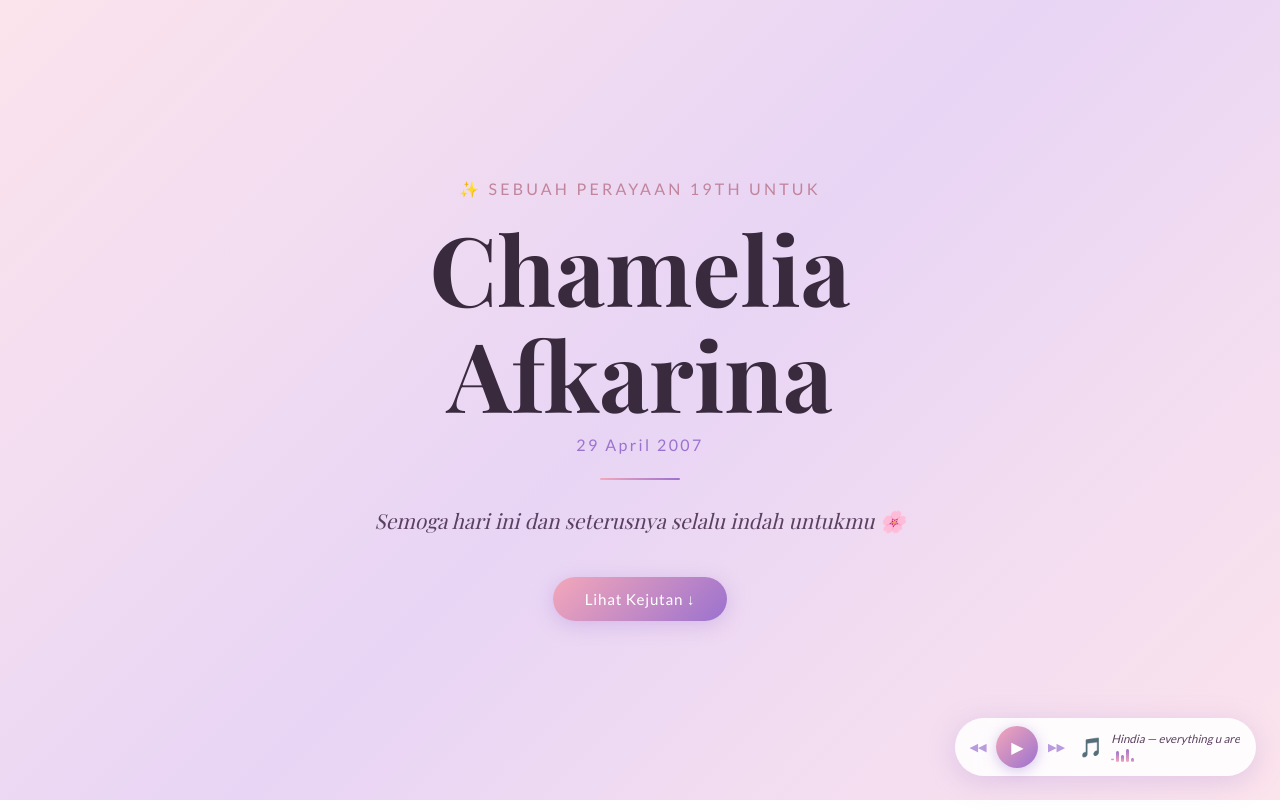
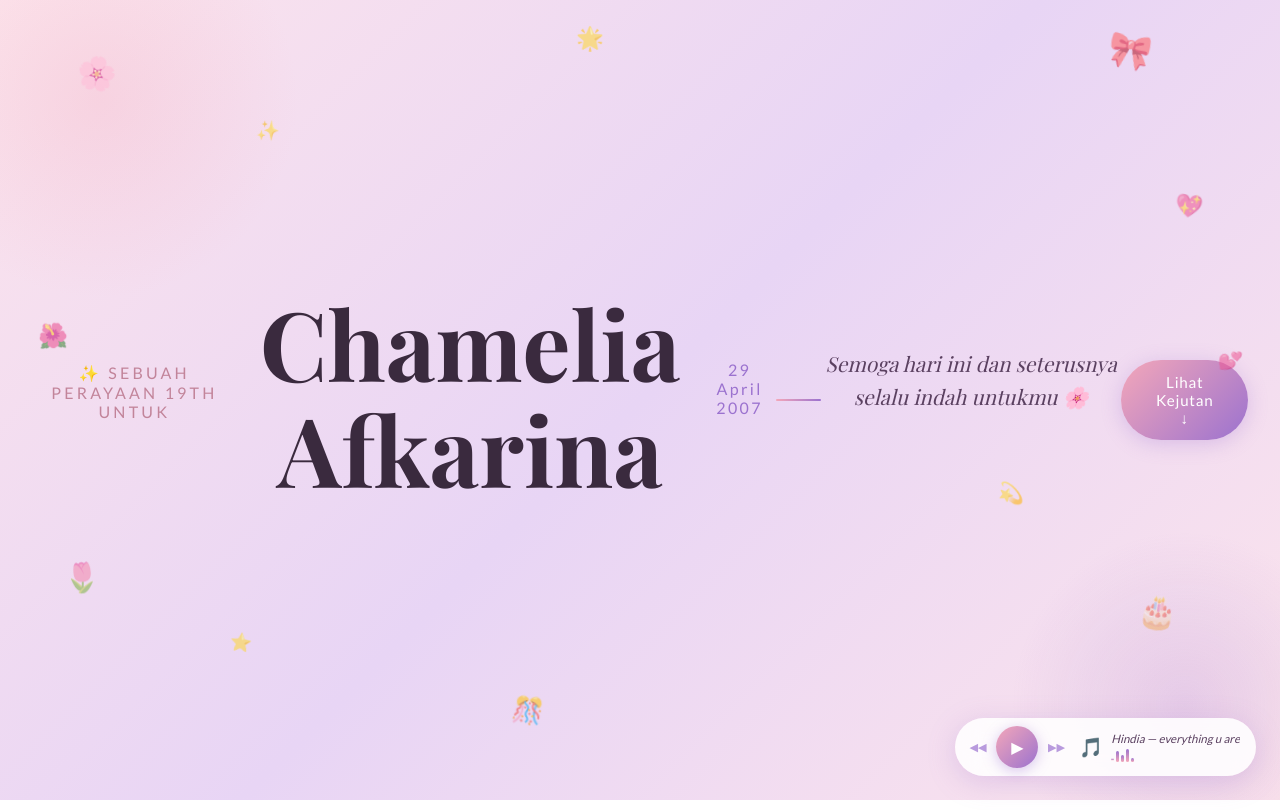
Before and after one commit to Alvin831/selamatya-, a plain HTML site: page index.html in a window 1280 px wide. Shown: the top 810 px of the page. Drawn offline with nearby package versions, Linux system fonts and the light colour scheme; a web font is replaced by a local one.

Commit message:
add hero ornaments

```diff
--- a/index.html
+++ b/index.html
@@ -14,7 +14,21 @@
 
   <!-- Hero Section -->
   <section class="hero">
-    <div class="hero-content">
+    <div class="hero-ornaments">
+      <span>🌸</span>
+      <span>✨</span>
+      <span>🎀</span>
+      <span>💖</span>
+      <span>🌷</span>
+      <span>⭐</span>
+      <span>🎂</span>
+      <span>💫</span>
+      <span>🌺</span>
+      <span>💕</span>
+      <span>🎊</span>
+      <span>🌟</span>
+    </div>
+    <div class="hero-content"></div>
       <p class="subtitle">✨ Sebuah perayaan 19th untuk</p>
       <h1 class="name">Chamelia Afkarina</h1>
       <p class="date">29 April 2007</p>
--- a/style.css
+++ b/style.css
@@ -55,6 +55,63 @@ body {
   background: linear-gradient(135deg, #fce4ec 0%, #e8d5f5 50%, #fce4ec 100%);
   padding: 2rem;
   z-index: 1;
+  overflow: hidden;
+}
+
+/* Ornamen hero */
+.hero::before,
+.hero::after {
+  content: '';
+  position: absolute;
+  border-radius: 50%;
+  pointer-events: none;
+  z-index: 0;
+}
+
+.hero::before {
+  width: 400px; height: 400px;
+  background: radial-gradient(circle, rgba(244,167,185,0.25) 0%, transparent 70%);
+  top: -100px; left: -100px;
+}
+
+.hero::after {
+  width: 350px; height: 350px;
+  background: radial-gradient(circle, rgba(155,114,207,0.2) 0%, transparent 70%);
+  bottom: -80px; right: -80px;
+}
+
+.hero-ornaments {
+  position: absolute;
+  inset: 0;
+  pointer-events: none;
+  z-index: 0;
+  overflow: hidden;
+}
+
+.hero-ornaments span {
+  position: absolute;
+  font-size: 1.6rem;
+  opacity: 0.55;
+  animation: floatOrnament ease-in-out infinite;
+}
+
+/* posisi & ukuran tiap ornamen */
+.hero-ornaments span:nth-child(1)  { top: 8%;  left: 6%;   font-size: 2rem;   animation-duration: 4s;   animation-delay: 0s; }
+.hero-ornaments span:nth-child(2)  { top: 15%; left: 20%;  font-size: 1.2rem; animation-duration: 5s;   animation-delay: 0.5s; }
+.hero-ornaments span:nth-child(3)  { top: 5%;  right: 10%; font-size: 2.2rem; animation-duration: 3.5s; animation-delay: 1s; }
+.hero-ornaments span:nth-child(4)  { top: 25%; right: 6%;  font-size: 1.4rem; animation-duration: 4.5s; animation-delay: 0.3s; }
+.hero-ornaments span:nth-child(5)  { top: 70%; left: 5%;   font-size: 1.8rem; animation-duration: 5s;   animation-delay: 0.8s; }
+.hero-ornaments span:nth-child(6)  { top: 80%; left: 18%;  font-size: 1.1rem; animation-duration: 3.8s; animation-delay: 1.2s; }
+.hero-ornaments span:nth-child(7)  { top: 75%; right: 8%;  font-size: 2rem;   animation-duration: 4.2s; animation-delay: 0.6s; }
+.hero-ornaments span:nth-child(8)  { top: 60%; right: 20%; font-size: 1.3rem; animation-duration: 5.5s; animation-delay: 0.2s; }
+.hero-ornaments span:nth-child(9)  { top: 40%; left: 3%;   font-size: 1.5rem; animation-duration: 4.8s; animation-delay: 1.5s; }
+.hero-ornaments span:nth-child(10) { top: 45%; right: 3%;  font-size: 1.2rem; animation-duration: 3.6s; animation-delay: 0.9s; }
+.hero-ornaments span:nth-child(11) { top: 88%; left: 40%;  font-size: 1.6rem; animation-duration: 4.3s; animation-delay: 0.4s; }
+.hero-ornaments span:nth-child(12) { top: 3%;  left: 45%;  font-size: 1.4rem; animation-duration: 5.2s; animation-delay: 1.1s; }
+
+@keyframes floatOrnament {
+  0%, 100% { transform: translateY(0) rotate(0deg); }
+  50%       { transform: translateY(-12px) rotate(10deg); }
 }
 
 .hero-content {
```
